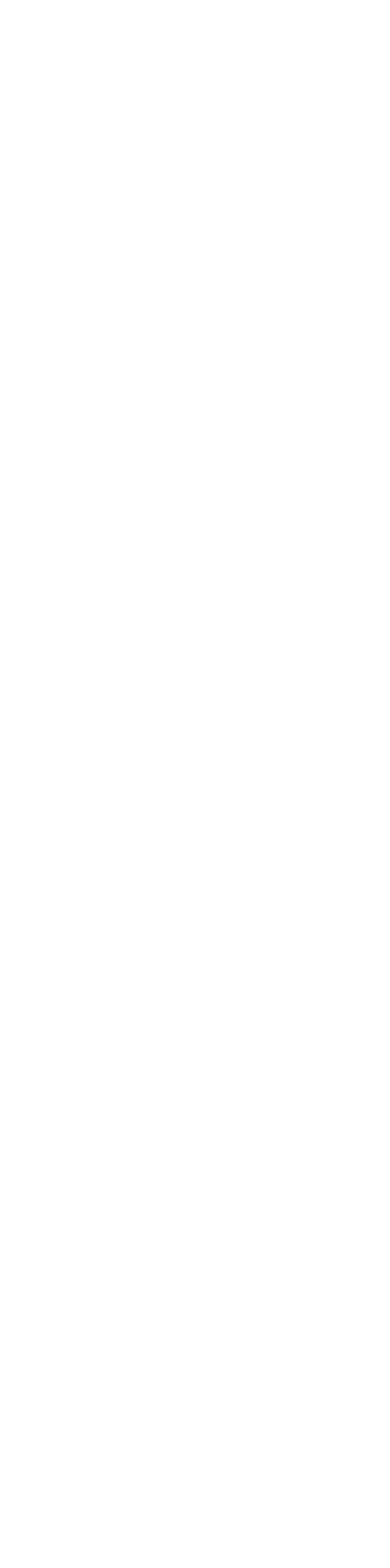
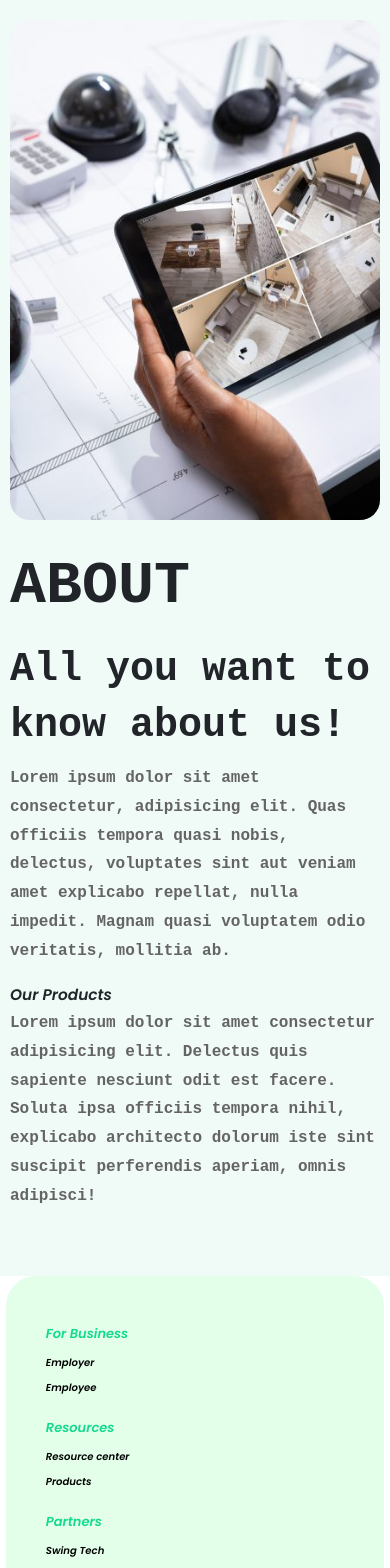
Before and after one commit to aseeljaferz/softlines, a React (Create React App) app in the folder client/landingpage/: page /about in a window 390 px wide. Before the commit this address had no page. Shown: the top 1568 px of the page. Before the commit the page ends 844 px from the top, so only its background shows below. Built offline with nearby package versions, Linux system fonts and the light colour scheme.

Commit message:
about page started

```diff
--- a/client/landingpage/src/App.jsx
+++ b/client/landingpage/src/App.jsx
@@ -3,6 +3,7 @@
 // import desktop from './images/desktop.png'
 import Product from './component/Product';
 import Home from './component/Home';
+import About from './component/About';
 import {BrowserRouter ,Router, Routes, Route, Link} from "react-router-dom";
 
 
@@ -16,6 +17,7 @@ function App() {
       <BrowserRouter>
           <Routes>
             <Route path='/' element={<Home/>}/>
+            <Route path='/about' element={<About/>}/>
             <Route path='/products' element={<Product/>}/>
           </Routes>
       </BrowserRouter>
--- a/client/landingpage/src/App.scss
+++ b/client/landingpage/src/App.scss
@@ -4,6 +4,13 @@
     padding :0;
     box-sizing :border-box;
 }
+
+@media  (max-width:850px) {
+    *{
+
+    }
+}
+
 $light_green :#e3ffea;
 $dark_green :#14da8f;
 $black :#000000;
@@ -194,11 +201,6 @@ header{
 
             }
         }
-        @media screen and (max-width:850px) {
-            .btn_primary, .bnt_secondary{
-                flex:55% ;
-            }
-        }
         .review_container{
             margin-top: 50px;
             p.total_review{
@@ -359,3 +361,16 @@ header{
         }
     }
 }
+
+
+
+//responsive media screen
+
+@media screen and (max-width:850px) {
+    .btn_primary{
+        min-width: 10px;
+    }
+    .bnt_secondary{
+        min-width: 10px;
+    }
+}
--- /dev/null
+++ b/client/landingpage/src/component/About.jsx
@@ -0,0 +1,33 @@
+import React from 'react'
+import { Footer } from './Footer'
+import './about.css'
+
+const About = () => {
+  return (
+    <>
+     <section className='about'>
+        <div className="row">
+            <div className="column">
+                <div className="about-img"></div>
+            </div>
+            <div className="column">
+            <div className="tabs">
+                        <h2>ABOUT</h2>
+            </div>
+                    <div className="tab-content">
+                        <div className="content">
+                            <h2>All you want to know about us!</h2>
+                            <p>Lorem ipsum dolor sit amet consectetur, adipisicing elit. Quas officiis tempora quasi nobis, delectus, voluptates sint aut veniam amet explicabo repellat, nulla impedit. Magnam quasi voluptatem odio veritatis, mollitia ab.</p>
+                            <h3>Our Products</h3>
+                            <p>Lorem ipsum dolor sit amet consectetur adipisicing elit. Delectus quis sapiente nesciunt odit est facere. Soluta ipsa officiis tempora nihil, explicabo architecto dolorum  iste sint suscipit perferendis aperiam, omnis adipisci!</p>
+                        </div>
+                    </div>
+                </div>
+            </div>
+     </section>
+        <Footer/>
+     </>
+  )
+}
+
+export default About
--- /dev/null
+++ b/client/landingpage/src/component/about.css
@@ -0,0 +1,68 @@
+.about{
+    padding: 5rem 3rem 3rem 3rem;
+    background: #f0fbf7;
+}
+.row{
+    display: flex;
+    justify-content: space-around;
+}
+.row .column{
+    width: 40%;
+}
+.column .tabs{
+    display: flex;
+}
+.about-img{
+    position: relative;
+    background-image: url('../assets/about-image.jpeg');
+    background-repeat: no-repeat;
+    background-size: cover;
+    border-radius: 20px;
+    background-position: center center;
+    height: 500px;
+    width: 100%;
+}
+.content{
+    padding-top: 1.5rem;
+    padding-bottom: 1.5rem;
+}
+.tabs h2{
+    font-size: 60px;
+    font-weight: 600;
+    font-family: 'Courier New', Courier, monospace;
+    display: flex;
+    text-align: center !important;
+}
+.content h2{
+    font-size: 40px;
+    font-weight: 550;
+    line-height: 1.4;
+    margin-bottom: 1rem;
+    font-family: 'Courier New', Courier, monospace;
+}
+.content p{
+    padding-bottom: 1rem;
+    font-size: 16px;
+    line-height: 1.8;
+    font-weight: 600;
+    color: #646464;
+    font-family: 'Courier New', Courier, monospace;
+}
+@media screen and (max-width:768px){
+    .about{
+        padding: 2rem 1rem 3rem 1rem;
+    }
+    .row{
+        display: flex;
+        flex-direction: column;
+    }
+    .about-img{
+        height: 500px;
+    }
+    .row .column{
+        width: 100%;
+    }
+    .tabs{
+        padding-top: 3rem;
+    }
+}
```
Also changed, not shown: client/landingpage/src/assets/about-image.jpeg (added).
